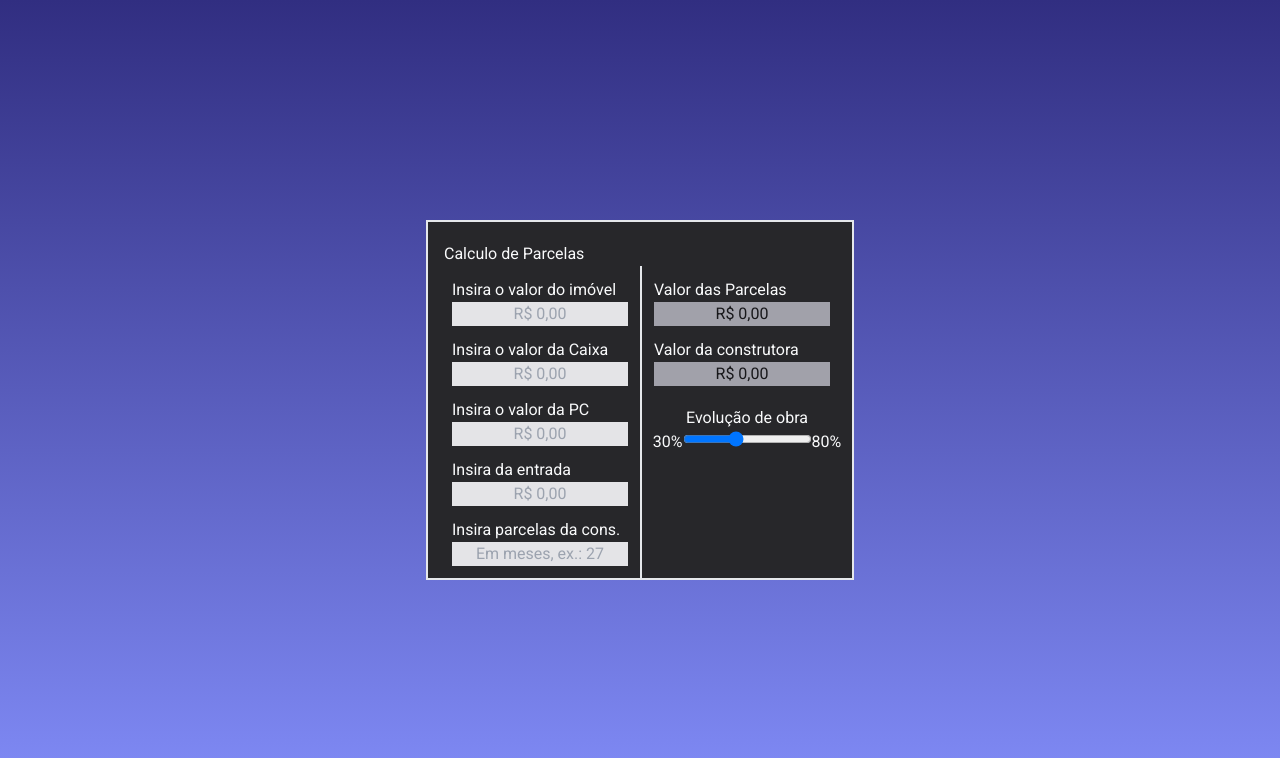
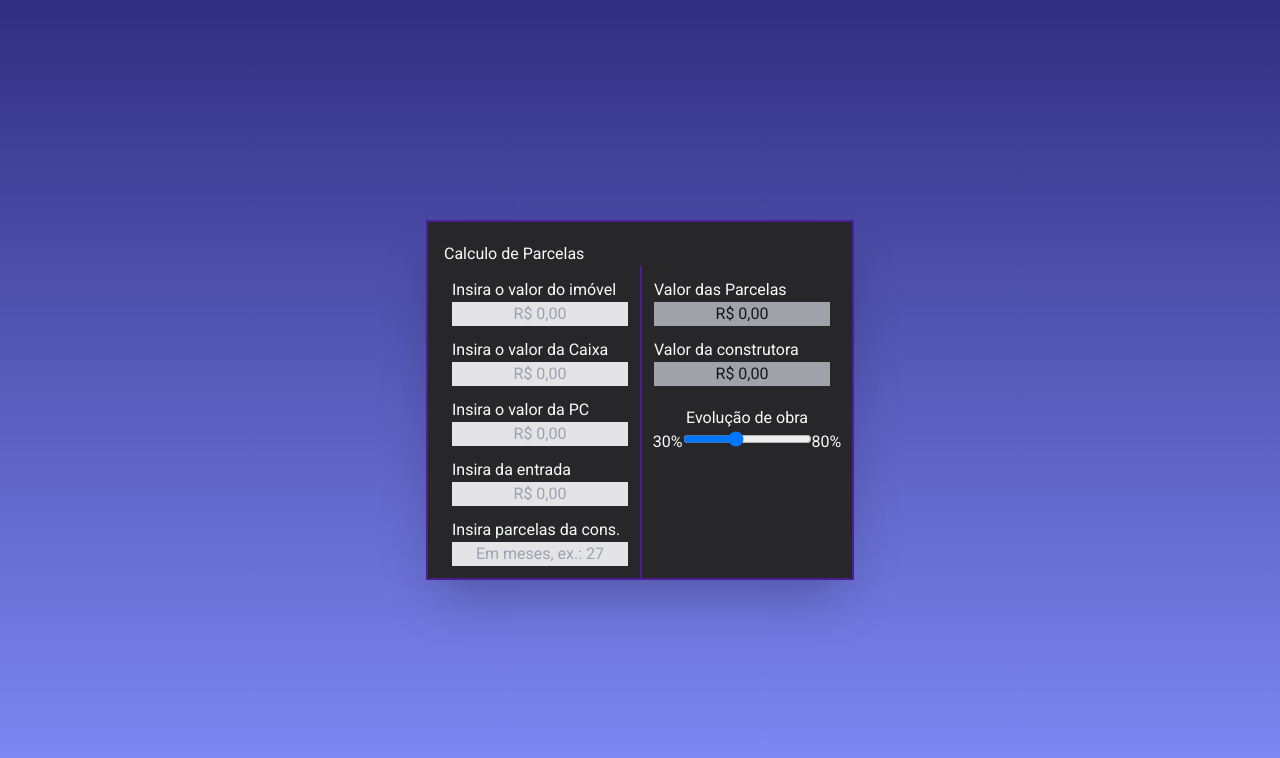
Before and after one commit to rocha19/calc-real, a Next.js app: page / in a window 1280 px wide. Shown: the top 758 px of the page. Built offline with nearby package versions, Linux system fonts and the light colour scheme.

Commit message:
feat: add shadow and border color violet

```diff
--- a/src/pages/calc/index.tsx
+++ b/src/pages/calc/index.tsx
@@ -24,7 +24,7 @@ const Calc = () => {
       : calcValue
 
   return (
-    <div className="bg-zinc-800 border-2 grid grid-cols-2">
+    <div className="shadow-2xl bg-zinc-800 border-2 border-violet-900 grid grid-cols-2">
 
       <div className='mx-3 my-3'>
         <h1 className="ml-1 mt-2">Calculo de Parcelas</h1>
@@ -94,7 +94,7 @@ const Calc = () => {
         </div>
       </div>
 
-      <div className='mt-11 border-l-2'>
+      <div className='mt-11 border-l-2 border-violet-900'>
         <div className="mt-3 ml-3 grid">
           <label htmlFor="">Valor das Parcelas</label>
           <input
```
